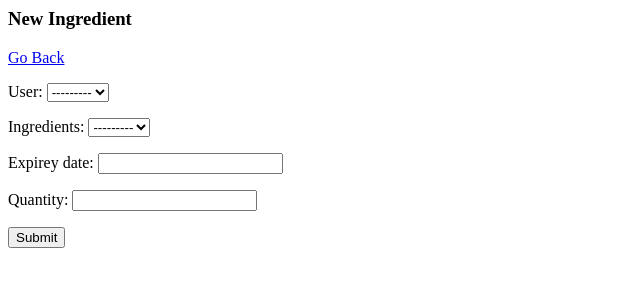
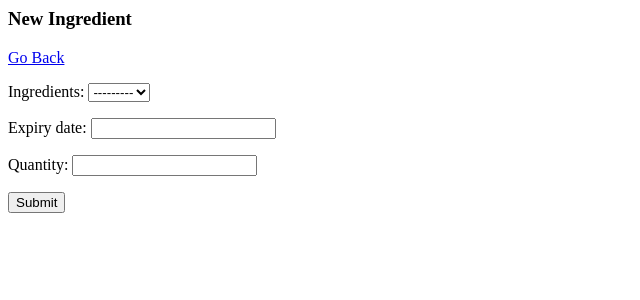
Before and after one commit to AdrianLSY/my_pantry_saver, a Django app: page /useringredient/new in a window 1280 px wide. Shown: the top 300 px of the page, without its empty margins (0-640 px from the left). Run offline with Django 3.2, Linux system fonts and the light colour scheme; data comes from the database, SQL or seed files in the repository; data that the repository does not hold is empty.

Commit message:
Completed User Ingredient

```diff
--- a/user/models.py
+++ b/user/models.py
@@ -16,13 +16,14 @@ class UserIngredient(models.Model):
     user = models.ForeignKey(User, on_delete = models.CASCADE)
     #recipe = models.ForeignKey(Recipe, on_delete=models.CASCADE)
     ingredients = models.ForeignKey(Ingredient, on_delete=models.CASCADE)
-    expirey_date = models.DateField(null=True, blank=True)
+    expiry_date = models.DateField(null=True, blank=True)
     quantity = models.IntegerField(null=True)
 
     class Meta:
-        constraints = [
-            models.UniqueConstraint(fields=('user', 'ingredients'), name='user_ingredients')
-        ]
+        # constraints = [
+        #     models.UniqueConstraint(fields=('user_id', 'ingredients_id'), name='user_ingredients')
+        # ]
+        ordering = ["ingredients"]
 
     def get(self):
         return self.ingredients
--- a/user/templates/user/mypantry.html
+++ b/user/templates/user/mypantry.html
@@ -22,7 +22,6 @@
     </tr>
     <h3>No Recipes Available</h3>
 
-
     <tr>
         <th>Ingredient</th>
         <th><a href="{% url 'user-add-ingredient' %}">Add</a></th>
@@ -31,7 +30,7 @@
     <tr>
         <td>{{ item.ingredients }}</td>
         <td>{{ item.quantity }}</td>
-        <td>{{ item.expirey_date }}</td>
+        <td>{{ item.expiry_date }}</td>
         <td><a href="{% url 'user-edit-ingredient' item.id %}">Edit</a></td>
         <td><a href="{% url 'user-delete-ingredient' item.id %}">Delete</a></td>
     </tr>
--- a/user/templates/user_ingredients/ingredient_confirm_delete.html
+++ b/user/templates/user/user_ingredient_confirm_delete.html
@@ -1,6 +1,6 @@
 <a href="{% url 'mypantry' %}">Go Back</a>
 <form method='POST' action=''>
     {% csrf_token %}
-    <p>Are you sure you want to delete this Ingredient? "{{ingredient}}"</p>
+    <p>Are you sure you want to delete this Ingredient "{{ ingredient.ingredients }}" expiring at "{{ ingredient.expiry_date }}"?</p>
     <input type="submit" value='Delete'>
 </form>
--- a/user/urls.py
+++ b/user/urls.py
@@ -10,6 +10,6 @@ urlpatterns = [
     path('register/', UserRegister.as_view(), name='register'),
     path('mypantry', MyPantry.as_view(), name= 'mypantry'),
     path('useringredient/new', UserIngredientCreate.as_view(), name='user-add-ingredient'),
-    path('useringredient/edit/<int:pk>', UserIngredientUpdate.as_view(), name='user-edit-ingredient'),
-    path('useringredient/delete/<int:pk>', UserIngredientDelete.as_view(), name='user-delete-ingredient'),
+    path('user_ingredient/edit/<int:pk>', UserIngredientUpdate.as_view(), name='user-edit-ingredient'),
+    path('user_ingredient/delete/<int:pk>', UserIngredientDelete.as_view(), name='user-delete-ingredient'),
 ]
--- a/user/views.py
+++ b/user/views.py
@@ -58,17 +58,23 @@ class MyPantry(LoginRequiredMixin, ListView):
 
 class UserIngredientCreate(CreateView):
     model = UserIngredient
-    fields = '__all__'
-    template_name = 'user_ingredients/ingredient_form.html'
+    fields = ['ingredients', 'expiry_date', 'quantity']
+    template_name = 'user/user_ingredient_form.html'
     success_url = reverse_lazy('mypantry')
     context_object_name = 'ingredient_list'
 
+    def form_valid(self, form):
+        form.instance.user = self.request.user
+        return super(UserIngredientCreate, self).form_valid(form)
+
 class UserIngredientUpdate(UpdateView):
     model = UserIngredient
-    fields = '__all__'
+    fields = ['ingredients', 'expiry_date', 'quantity']
+    template_name = 'user/user_ingredient_form.html'
     success_url = reverse_lazy('mypantry')
 
 class UserIngredientDelete(DeleteView):
     model = UserIngredient
     context_object_name = 'ingredient'
+    template_name = 'user/user_ingredient_confirm_delete.html'
     success_url = reverse_lazy('mypantry')
```
Also changed, not shown: user/templates/user/user_ingredient_form.html (renamed from user/templates/user_ingredients/ingredient_form.html).
